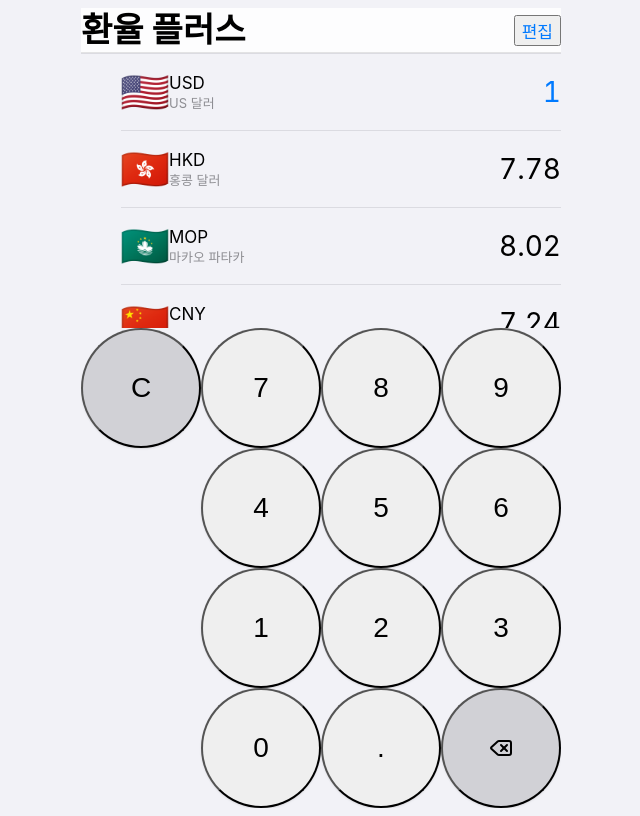
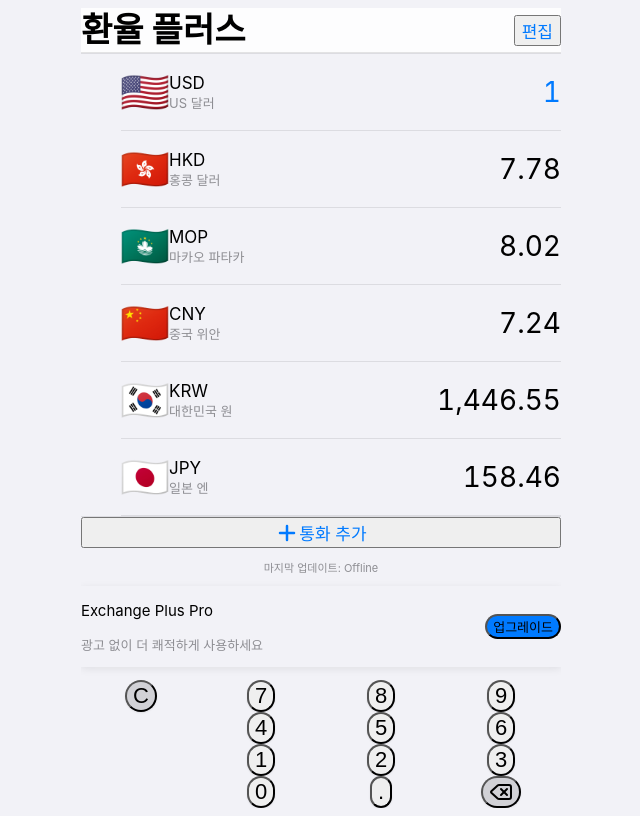
Before and after one commit to InHwanChoi/exchange-plus, a Next.js app in the folder exchange-plus/: page / in a window 1280 px wide. Shown: the whole page, without its empty margins (319-959 px from the left). Built offline with nearby package versions, Linux system fonts and the light colour scheme; no server answers.

Commit message:
feat: iOS 스타일 키패드 크기 축소 및 통화 추가 버튼 가시성 개선
- Keypad: 버튼 크기 h-14, gap-2로 축소
- 통화 추가 버튼: 흰색 배경 + 파란색 텍스트로 가시성 향상

```diff
--- a/exchange-plus/src/app/page.tsx
+++ b/exchange-plus/src/app/page.tsx
@@ -145,16 +145,16 @@
             ))}
           </div>
 
-          <div className="px-4 mt-6 mb-4">
+          <div className="px-4 mt-4 mb-4">
             <button
               onClick={() => setIsModalOpen(true)}
-              className="w-full py-3 flex items-center justify-center gap-2 text-[#007AFF] hover:bg-white active:bg-[#E5E5EA] rounded-[10px] transition-colors"
+              className="w-full py-3 flex items-center justify-center gap-2 bg-white text-[#007AFF] active:bg-[#E5E5EA] rounded-xl shadow-sm transition-colors"
             >
               <Plus className="w-5 h-5" strokeWidth={2.5} />
               <span className="font-semibold text-[17px]">통화 추가</span>
             </button>
 
-            <p className="text-center text-[11px] text-[#8E8E93] mt-4">
+            <p className="text-center text-[11px] text-[#8E8E93] mt-3">
               마지막 업데이트: {lastUpdate}
             </p>
           </div>
--- a/exchange-plus/src/components/Keypad.tsx
+++ b/exchange-plus/src/components/Keypad.tsx
@@ -22,21 +22,21 @@
     { label: '', color: 'text-transparent', bg: 'bg-transparent', disabled: true },
     { label: '0', color: 'text-black', bg: 'bg-white active:bg-[#E5E5E5]' },
     { label: '.', color: 'text-black', bg: 'bg-white active:bg-[#E5E5E5]' },
-    { label: 'Back', color: 'text-black', bg: 'bg-[#D1D1D6] active:bg-[#BCBCC0]', icon: <Delete className="w-6 h-6" strokeWidth={2} /> },
+    { label: 'Back', color: 'text-black', bg: 'bg-[#D1D1D6] active:bg-[#BCBCC0]', icon: <Delete className="w-5 h-5" strokeWidth={2} /> },
   ];
 
   return (
-    <div className="pb-8 pt-4 bg-[#F2F2F7]">
-      <div className="grid grid-cols-4 gap-4 px-4 max-w-md mx-auto">
+    <div className="pb-6 pt-3 bg-[#F2F2F7]">
+      <div className="grid grid-cols-4 gap-2 px-3 max-w-sm mx-auto">
         {buttons.map((btn, index) => (
           <button
             key={index}
             onClick={() => !btn.disabled && onKeyPress(btn.label)}
             disabled={btn.disabled}
             className={`
-              aspect-square flex items-center justify-center rounded-full
-              text-[28px] font-normal transition-colors duration-100 touch-manipulation select-none
-              shadow-[0_1px_2px_rgba(0,0,0,0.1)]
+              h-14 w-14 mx-auto flex items-center justify-center rounded-full
+              text-[22px] font-normal transition-colors duration-100 touch-manipulation select-none
+              shadow-[0_1px_2px_rgba(0,0,0,0.08)]
               ${btn.bg} ${btn.color}
               ${btn.disabled ? 'opacity-0 cursor-default shadow-none' : ''}
             `}
```
